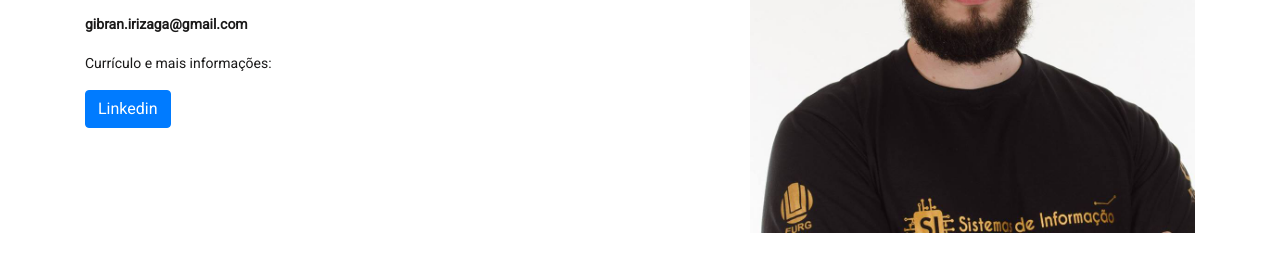
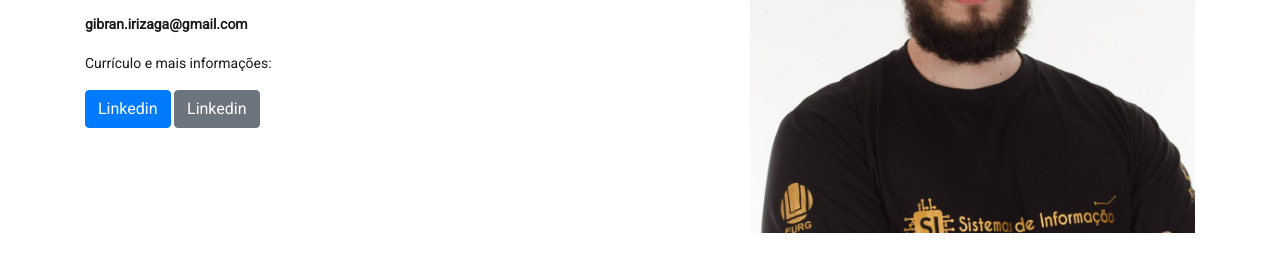
Before and after one commit to irizaga/irizaga.github.io, a plain HTML site: page index.html in a window 1280 px wide. Shown: the part 212-484 px from the top of the page. Drawn offline with Linux system fonts and the light colour scheme.

Commit message:
update index.html

```diff
--- a/index.html
+++ b/index.html
@@ -28,6 +28,7 @@
 							Currículo e mais informações:
 						</p>
 						<button type="button" class="btn btn-primary" onclick=" window.open('https://www.linkedin.com/in/gibran-irizaga/','_blank')">Linkedin</button>
+						<button type="button" class="btn btn-secondary" onclick=" window.open('https://github.com/irizaga?tab=repositories','_blank')">Linkedin</button>
 					</div>
 					<div class="col-lg-5 col-md-5 banner-right d-flex align-self-end">
 						<img class="img-fluid" src="img/foto1.jpg" alt="Gibran Irizaga">
```
